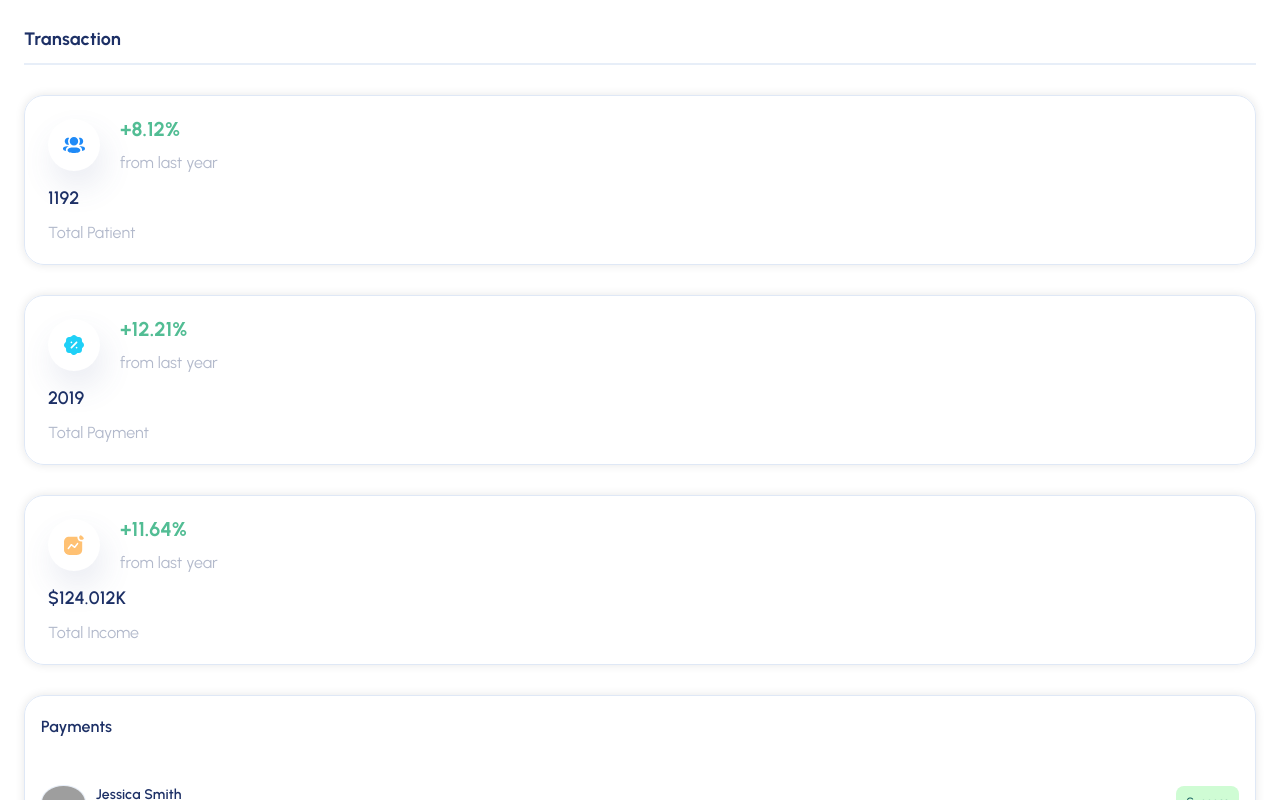
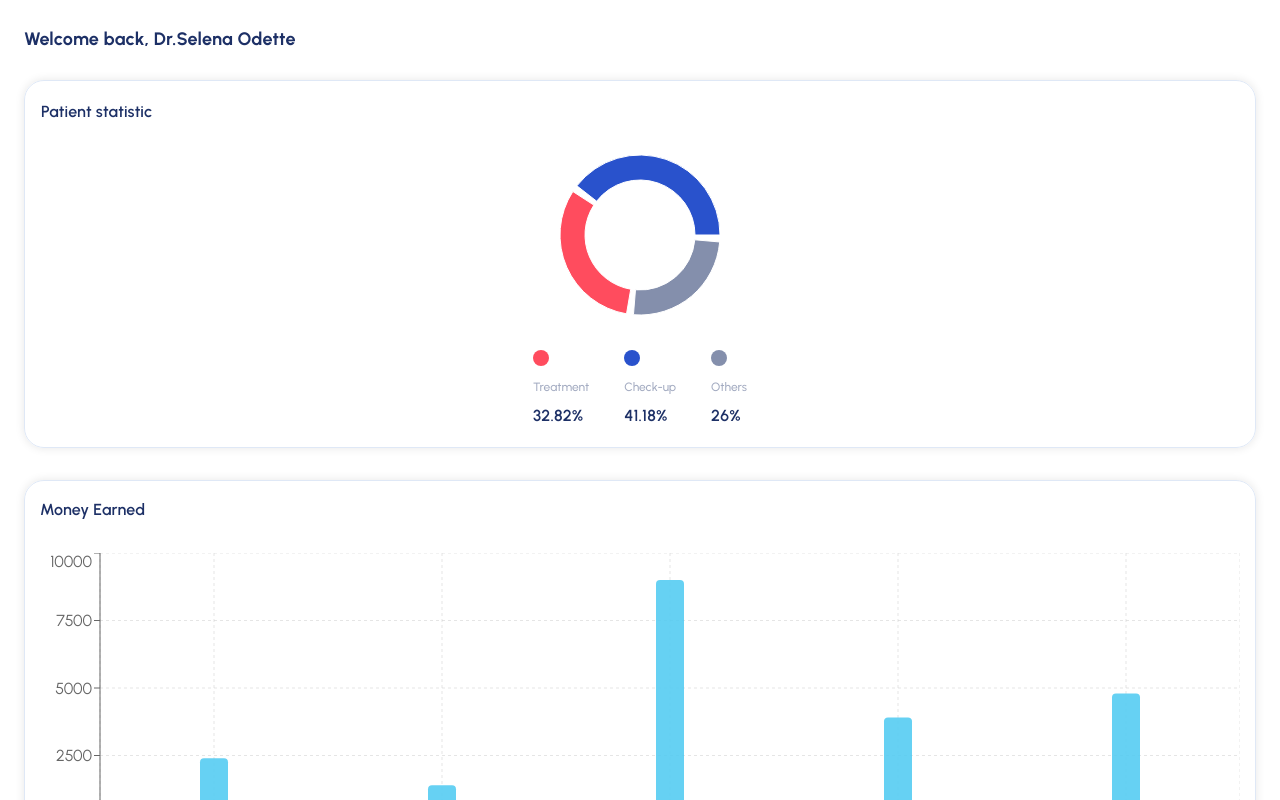
Before and after one commit to segamegadrivee/doctor-dashboard, a React (Create React App) app: page / in a window 1280 px wide. Shown: the top 800 px of the page. Built offline with nearby package versions, Linux system fonts and the light colour scheme; grey boxes are pictures that could not be loaded.

Commit message:
dashboard test

```diff
--- a/src/App.jsx
+++ b/src/App.jsx
@@ -10,7 +10,7 @@ function App() {
   return (
     <div className="App">
 
-      <Transaction />
+      <Dashboard />
 
     </div>
   )
--- a/src/scss/layout/_dashboard.scss
+++ b/src/scss/layout/_dashboard.scss
@@ -23,6 +23,8 @@
     gap: 30px;
   }
 }
+
+
 
 .piechart {
   &__title {
```
